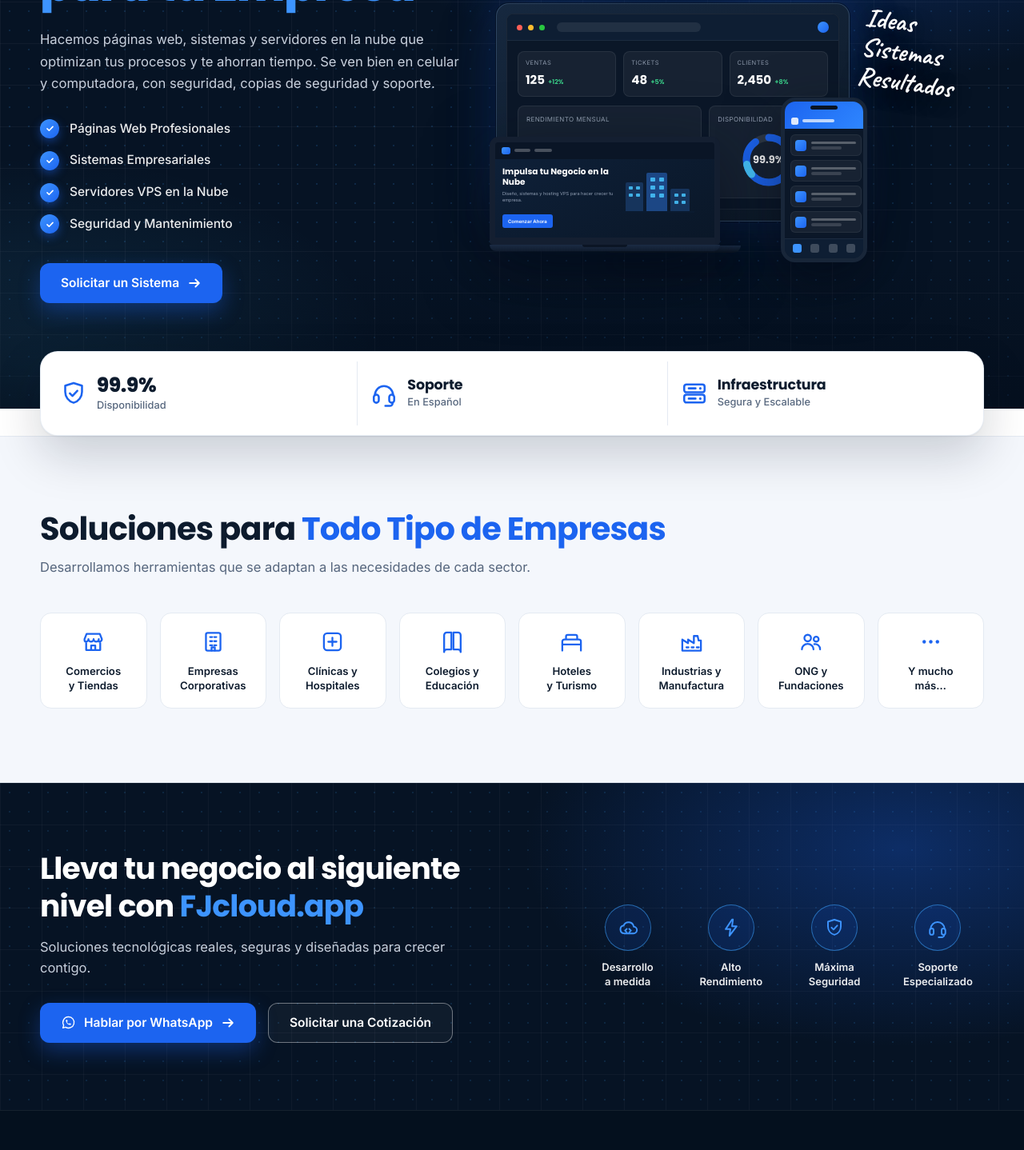
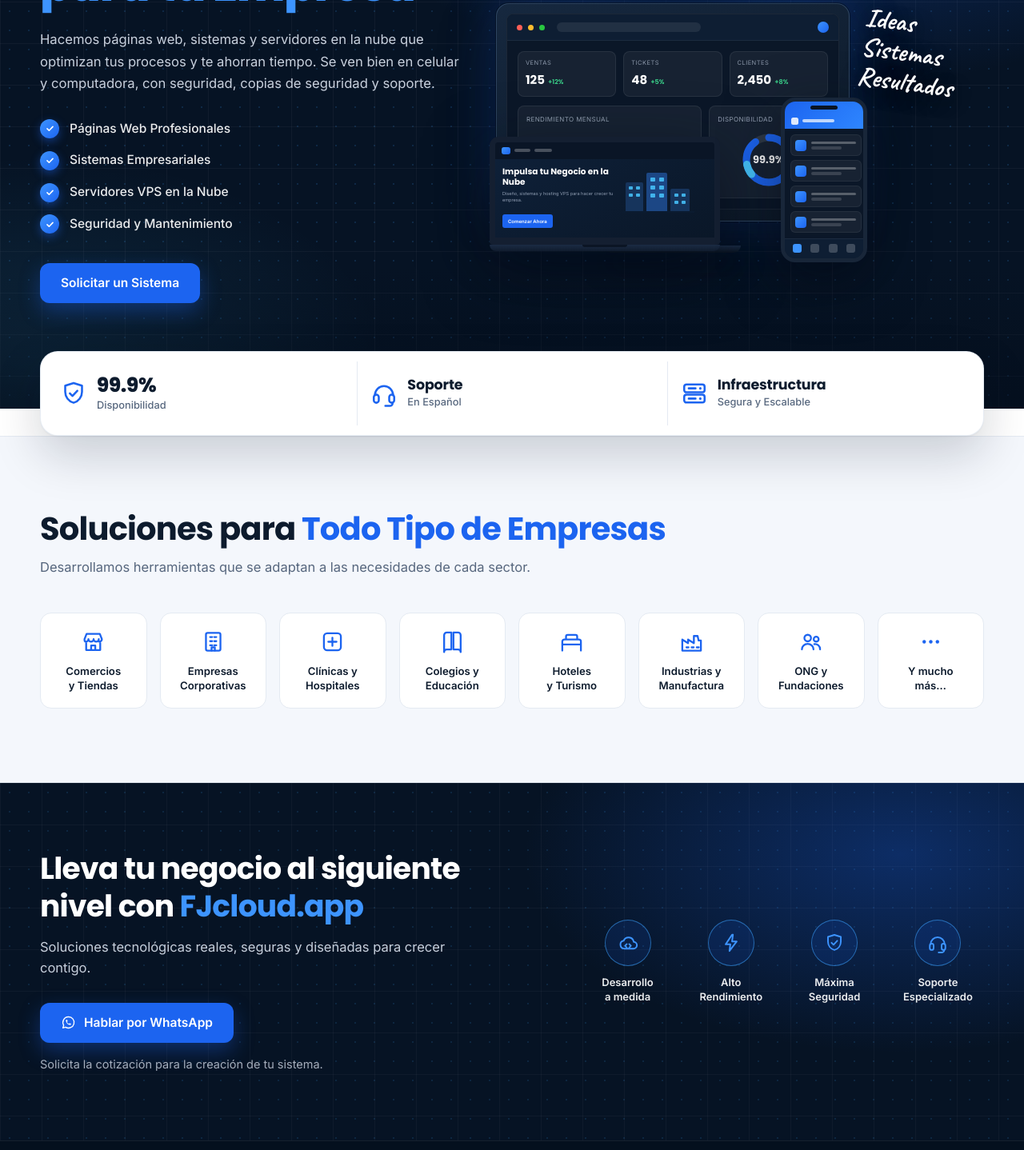
Before and after one commit to hazardvx/fjcloud, a website: page index.html in a window 1280 px wide. Shown: the part 310-1748 px from the top of the page at 80% size. Drawn offline with Linux system fonts and the light colour scheme.

Commit message:
CTA: solo WhatsApp con nota de cotizacion, sin boton mailto ni flechas en botones

```diff
--- a/index.html
+++ b/index.html
@@ -313,6 +313,7 @@
     .cta h2 .accent{color:var(--sky)}
     .cta p{color:rgba(233,240,252,.85);font-size:16.5px;max-width:52ch;margin-bottom:30px}
     .cta-btns{display:flex;flex-wrap:wrap;gap:15px}
+    .cta .cta-note{margin-top:15px;margin-bottom:0;font-size:14.5px;color:rgba(233,240,252,.7);max-width:46ch}
     .wa-ico{width:19px;height:19px;flex:none}
     .cta-feats{display:grid;grid-template-columns:repeat(4,1fr);gap:14px}
     .cta-feat{display:flex;flex-direction:column;align-items:center;text-align:center;gap:11px}
@@ -580,7 +581,7 @@
             <li id="soporte"><span class="tick"><svg viewBox="0 0 24 24" aria-hidden="true"><use href="#i-check"/></svg></span>Seguridad y Mantenimiento</li>
           </ul>
           <div class="hero-cta">
-            <a class="btn btn-primary js-wa" href="#contacto">Solicitar un Sistema <svg class="arr" aria-hidden="true"><use href="#i-arrow"/></svg></a>
+            <a class="btn btn-primary js-wa" href="#contacto">Solicitar un Sistema</a>
           </div>
         </div>
 
@@ -769,10 +770,10 @@
           <div class="cta-btns">
             <a class="btn btn-primary js-wa" href="#contacto">
               <svg class="wa-ico" viewBox="0 0 24 24" aria-hidden="true"><use href="#i-wa"/></svg>
-              Hablar por WhatsApp <svg class="arr" aria-hidden="true"><use href="#i-arrow"/></svg>
+              Hablar por WhatsApp
             </a>
-            <a class="btn btn-ghost" href="mailto:contacto@fjcloud.app?subject=Cotizaci%C3%B3n%20de%20proyecto">Solicitar una Cotización</a>
           </div>
+          <p class="cta-note">Solicita la cotización para la creación de tu sistema.</p>
         </div>
         <div class="cta-feats reveal" style="--d:.15s">
           <div class="cta-feat">
```
Also changed, not shown: tests/verificar.js (+3 -1 lines).
